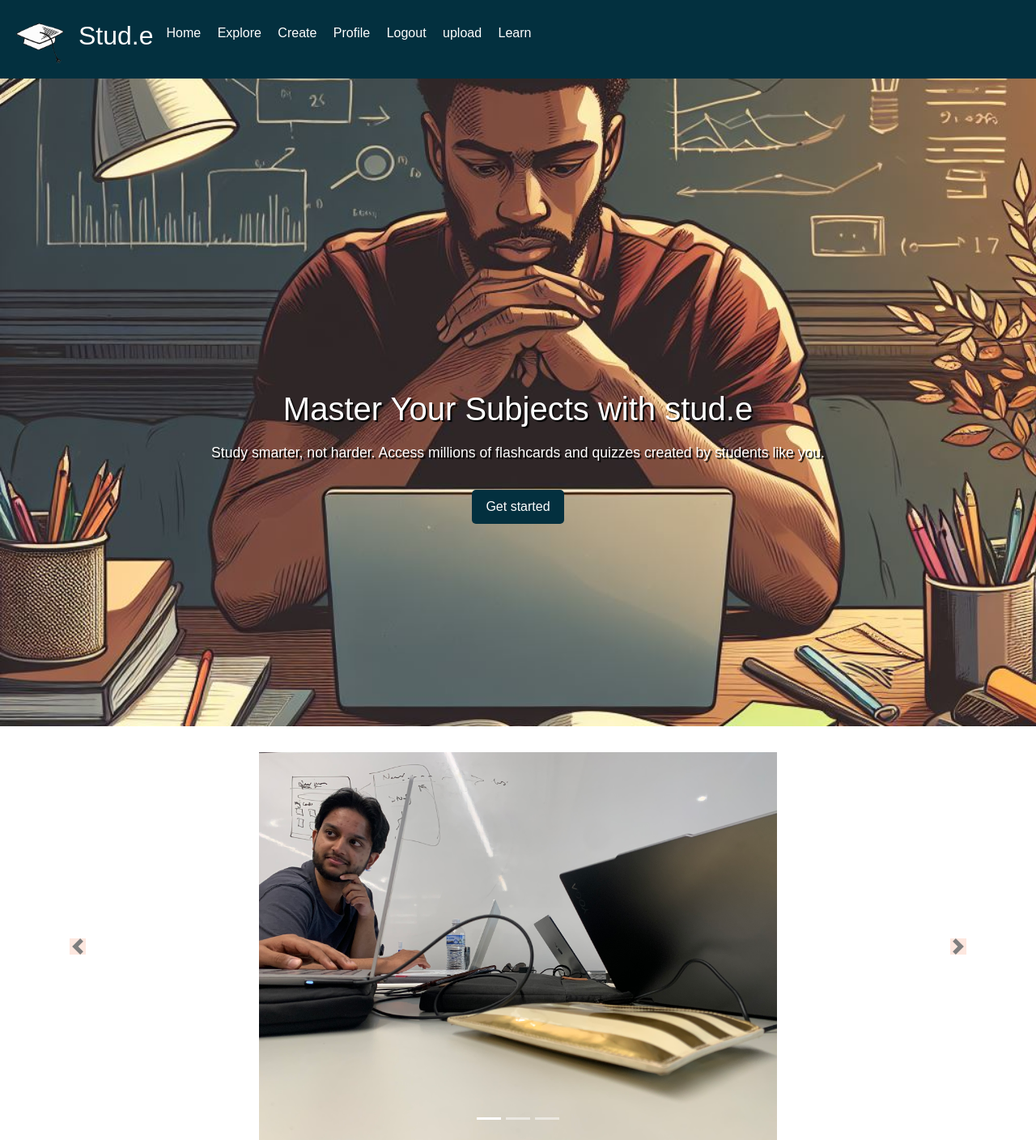
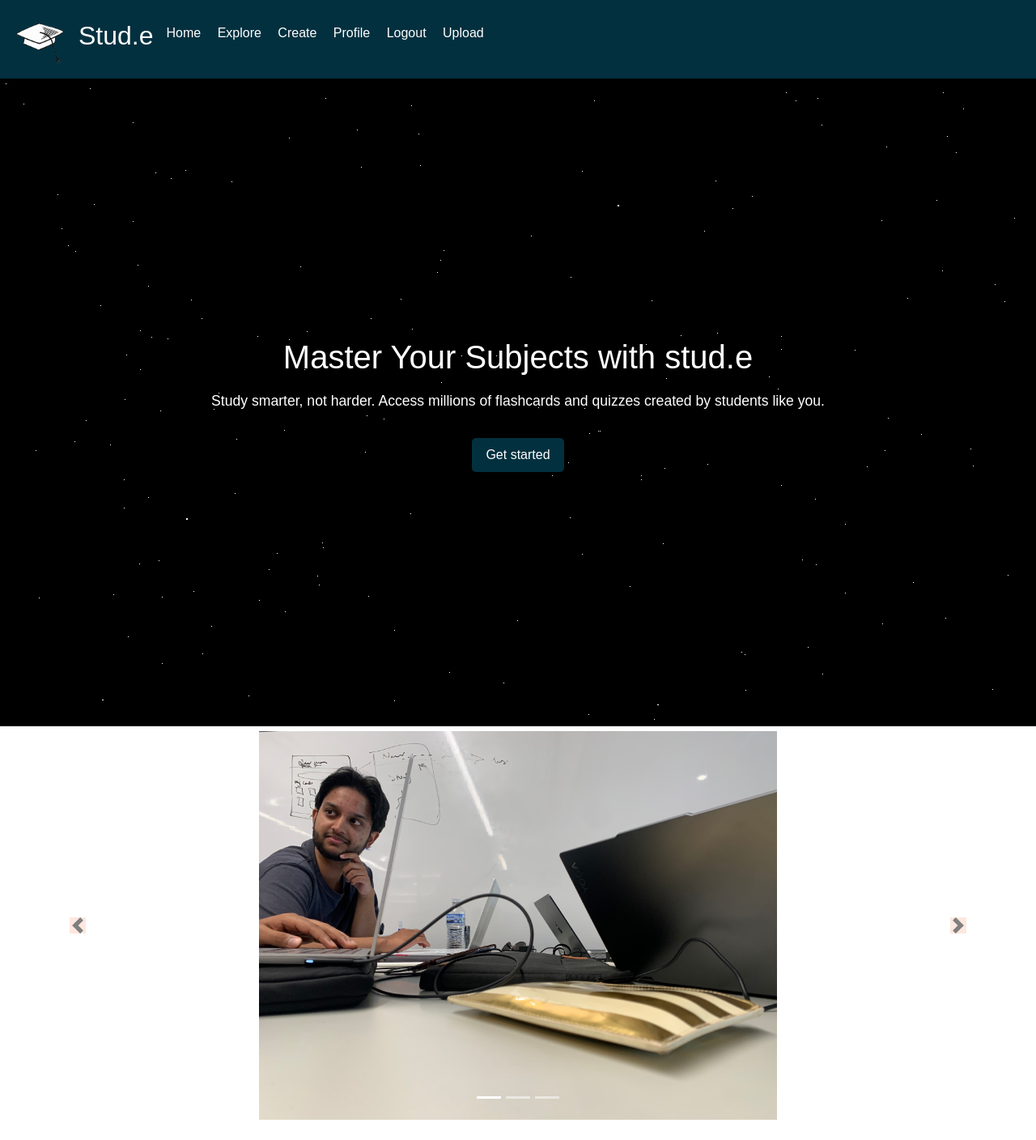
Before and after one commit to JoelRaju403/agileproject, a Flask app: page /home in a window 1280 px wide. Shown: the top 1408 px of the page at 81% size. Run offline with Flask 3, Linux system fonts and the light colour scheme; the visitor is signed in with stand-in values (Sample User, id 1); some libraries are stand-ins or nearby versions.

Commit message:
Added a threejs background as well as imprved upon the ai for creating flashcards

```diff
--- a/app/routes.py
+++ b/app/routes.py
@@ -156,6 +156,10 @@ def save_flashcards():
   db.session.add(set_obj)
 
   flashcards = data.get('flashcards')
+  if flashcards is None:
+    return jsonify({'error': 'No flashcards data provided'}), 400
+
+  flashcards = data.get('flashcards')
   for flashcard_info in flashcards:
     question= flashcard_info.get('my_question')
     answer = flashcard_info.get('my_answer')
@@ -180,20 +184,24 @@ def answer():
         prompt_text = data.get('prompt')
         if prompt_text:
             chat_completion = client.chat.completions.create(
-                model="gpt-3.5-turbo",
-                messages=[
-                    {
-                        "role": "system",
-                        "content": "You are a helpful assistant that converts text into a series of flashcards with questions and answers.",
-                    },
-                    {
-                        "role": "user",
-                        "content": f'Convert the following text into flashcards: "{prompt_text}"',
-                    }
-                ],
-            )
+                            model="gpt-3.5-turbo",
+                            messages=[
+        {
+            "role": "system",
+            "content": "You are a helpful assistant that converts text into a series of flashcards with questions and answers with one subject and title.",
+        },
+        {
+            "role": "user",
+            "content": f'Convert the following text into flashcards with questions, answers, subjects, and titles: "{prompt_text}"',
+        }
+            ],
+                    )
             generated_text = chat_completion.choices[0].message.content
-            print(generated_text)
+            print(type(generated_text))
+
+
+            parse_generated_text(generated_text)
+
             # Return the raw output from the OpenAI model
             return jsonify({"response": generated_text})
         else:
@@ -201,6 +209,54 @@ def answer():
     else:
         return jsonify({"error": "Only POST requests are supported for this endpoint"}), 405
 
+def parse_generated_text(generated_text):
+    # Split the generated text into lines
+    lines = generated_text.split('\n')
+    user_id = current_user.id
+
+    # The first line is the title
+    title = lines[0].replace('**Title: ', '').replace('**', '').strip()
+
+    # The second line is the subject
+    subject = lines[1].replace('**Subject: ', '').replace('**', '').strip()
+
+    # Initialize an empty list of flashcards
+    flashcards = []
+
+    # Iterate over the lines
+    for line in lines[2:]:
+        if line.startswith('**Question:**'):
+            # Start a new flashcard
+            flashcard = {}
+            # Add the question to the current flashcard
+            flashcard['my_question'] = line.replace('**Question:**', '').strip()
+        elif line.startswith('**Answer:**'):
+            # Add the answer to the current flashcard
+            flashcard['my_answer'] = line.replace('**Answer:**', '').strip()
+            # Add the completed flashcard to the list
+            flashcards.append(flashcard)
+
+    store_flashcards(title, subject, flashcards, user_id)
+    return title, subject, flashcards
+
+
+
+def store_flashcards(title, subject, flashcards, user_id):
+    # Create a new Sets object and add it to the database
+    set_obj = Sets(userId=user_id, subject=subject, title=title, public=True)
+    db.session.add(set_obj)
+    db.session.commit()  # Commit the Sets object to the database to get its id
+
+    set_id = set_obj.id  # Now you can get the id
+
+    # Create a new Cards object for each flashcard and add it to the database
+    for flashcard in flashcards:
+        card = Cards(question=flashcard['my_question'], answer=flashcard['my_answer'], setId=set_id)
+
+        db.session.add(card)
+
+    db.session.commit()  # Commit the Cards objects to the database
+
 
 
 
--- a/app/static/create.js
+++ b/app/static/create.js
@@ -36,8 +36,6 @@ function divMaker(text) {
   });
 
   flashcards.appendChild(div);
-
-
 
 }
 
--- a/app/static/home.css
+++ b/app/static/home.css
@@ -48,19 +48,23 @@
   .hero {
     text-align: center;
     margin-bottom: 2rem;
+    margin-bottom: 20rem;
+
   }
   .hero h2 {
     font-size: 2.5rem;
     margin-bottom: 1rem;
     color: white;
-    padding-top: 30%;
+    padding-top: 25%;
     text-shadow: 2px 2px 1px black;
+
   }
   .hero p {
     font-size: 1.1rem;
     margin-bottom: 2rem;
     color: #fff;
     text-shadow: 2px 2px 1px black;
+
 
   }
   .btn {
@@ -72,17 +76,24 @@
     border-radius: 5px;
   }
 
+  #three-container {
+    position: absolute;
+    width: 100%;
+    height: 100%;
+  }
+
+  #content {
+    position: relative;
+    z-index: 1;
+
+  }
 
 
-  .content {
-    background-image: url(home.jpg);
-    width: 100vw;
-    height: 100vh;
-    background-repeat: no-repeat;
-    background-position: center;
-    background-size: cover;
 
-  }
+
+
+
+
 
 
 
--- a/app/templates/base.html
+++ b/app/templates/base.html
@@ -25,8 +25,8 @@
         {% if current_user.is_authenticated %}
             <li><a href="{{ url_for('user', username=current_user.username) }}">Profile</a></li>
             <li><a href="{{ url_for('logout') }}">Logout</a></li>
-            <li><a href="{{ url_for('upload') }}">upload</a></li>
-            <li><a href="{{ url_for('learn') }}">Learn</a></li>
+            <li><a href="{{ url_for('upload') }}">Upload</a></li>
+
 
         {% else %}
             <li><a id="" href="{{ url_for('login') }}">Login</a></li>
@@ -44,5 +44,8 @@
     <p>&copy; 2024 Stud.e. All rights reserved.</p>
   </footer>
   <script src="{{ url_for('static', filename='home.js') }}"></script>
+
 </body>
+
+
 </html>
--- a/app/templates/home.html
+++ b/app/templates/home.html
@@ -1,9 +1,11 @@
 {% extends "base.html" %}
 
 {% block content %}
+<script src="https://cdnjs.cloudflare.com/ajax/libs/three.js/r128/three.min.js"></script>
 
-<section class="hero">
-  <div class="content">
+<section class="hero" >
+  <div id="three-container"></div>
+  <div  class="content" id="content">
     <h2>Master Your Subjects with stud.e</h2>
     <p>Study smarter, not harder. Access millions of flashcards and quizzes created by students like you.</p>
     <button class='btn' id="login-btn1"> Get started</button>
@@ -86,4 +88,58 @@
   </div>
 </div>
 
+
+<script>
+  // Your Three.js initialization script here
+  // Ensure it's placed after including the Three.js library
+  // Initialize the scene and render it inside the #three-container element
+  const container = document.getElementById('three-container');
+  const scene = new THREE.Scene();
+  const camera = new THREE.PerspectiveCamera(75, window.innerWidth / window.innerHeight, 0.1, 1000);
+  const renderer = new THREE.WebGLRenderer();
+  renderer.setSize(window.innerWidth, window.innerHeight);
+  container.appendChild(renderer.domElement);
+
+  const starsGeometry = new THREE.BufferGeometry();
+  const starMaterial = new THREE.PointsMaterial({ color: 0xffffff });
+
+  const starsVertices = [];
+  // Create stars
+  for (let i = 0; i < 1000; i++) {
+    const x = Math.random() * 2000 - 1000;
+    const y = Math.random() * 2000 - 1000;
+    const z = Math.random() * 2000 - 1000;
+    starsVertices.push(x, y, z);
+  }
+
+  starsGeometry.setAttribute('position', new THREE.Float32BufferAttribute(starsVertices, 3));
+
+  const starField = new THREE.Points(starsGeometry, starMaterial);
+  scene.add(starField);
+
+  camera.position.z = 1000;
+
+  // Animation loop
+  const animate = function () {
+    requestAnimationFrame(animate);
+
+    // Move stars towards camera
+    const positions = starsGeometry.attributes.position;
+    for (let i = 0; i < positions.count; i += 3) {
+      positions.array[i + 2] += 10; // Adjust speed of stars here
+      // Reset star position if it moves out of view
+      if (positions.array[i + 2] > 1000) {
+        positions.array[i + 2] = -1000;
+      }
+    }
+    // Update star positions
+    positions.needsUpdate = true;
+
+    renderer.render(scene, camera);
+  };
+
+  animate();
+</script>
+
+
 {% endblock %}
--- a/app/templates/upload.html
+++ b/app/templates/upload.html
@@ -6,6 +6,8 @@
   <meta name="viewport" content="width=device-width, initial-scale=1.0">
   <title>{% block title %}Stud.e{% endblock %}</title>
   <link rel="stylesheet" href="{{ url_for('static', filename='upload.css') }}">
+  <link rel="stylesheet" href="{{ url_for('static', filename='create.css') }}">
+
   <link rel="manifest" href="/site.webmanifest">
   <link rel="stylesheet" href="https://cdnjs.cloudflare.com/ajax/libs/font-awesome/6.4.2/css/all.min.css">
   <link rel="icon" href="{{ url_for('static', filename='favicon.ico') }}">
--- a/app/templates/user.html
+++ b/app/templates/user.html
@@ -26,9 +26,7 @@
 
     </div>
 
-
     <script src="{{ url_for('static', filename='create.js') }}"></script>
-
 
 <div id="demo"></div>
 
```
Also changed, not shown: app/static/home.js (line endings or trailing spaces), app/static/upload.js (line endings or trailing spaces).
